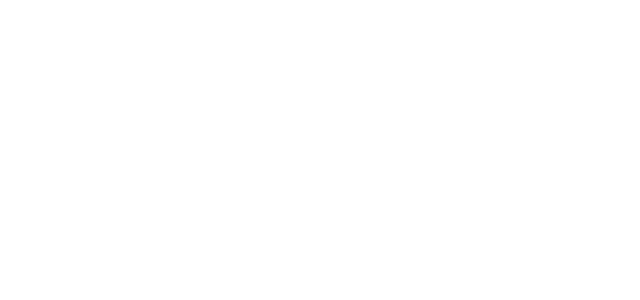
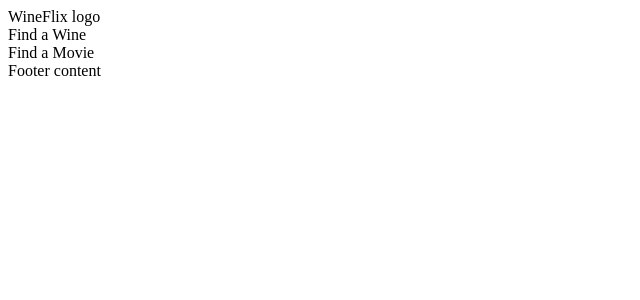
Before and after one commit to sravsk/Wineflix, a React app: page / in a window 1280 px wide. Shown: the top 300 px of the page, without its empty margins (0-640 px from the left). Built offline with nearby package versions, Linux system fonts and the light colour scheme; the HTML template or start-up script is replaced by a standard one.

Commit message:
fixed gitignore bug and added basic components

```diff
--- /dev/null
+++ b/client/src/components/Content.jsx
@@ -0,0 +1,12 @@
+import React from 'react';
+
+const Content = (props) => {
+  return (
+    <div>
+      <div className="wine-block">Find a Wine</div>
+      <div className="movie-block">Find a Movie</div>
+    </div>
+    )
+}
+
+export default Content;
--- /dev/null
+++ b/client/src/components/Footer.jsx
@@ -0,0 +1,9 @@
+import React from 'react';
+
+const Footer = (props) => {
+  return (
+    <div>Footer content</div>
+    )
+}
+
+export default Footer;
--- /dev/null
+++ b/client/src/components/Header.jsx
@@ -0,0 +1,11 @@
+import React from 'react';
+
+const Header = (props) => {
+  return (
+    <div>
+      WineFlix logo
+    </div>
+    )
+  }
+
+export default Header;
--- a/client/src/index.jsx
+++ b/client/src/index.jsx
@@ -1,5 +1,9 @@
 import React from 'react';
 import ReactDOM from 'react-dom';
+import $ from 'jquery';
+import Header from './components/Header.jsx';
+import Footer from './components/Footer.jsx';
+import Content from './components/Content.jsx';
 
 class App extends React.Component {
   constructor(props) {
@@ -9,6 +13,9 @@ class App extends React.Component {
   render() {
     return(
       <div>
+        <div className="header"><Header/></div>
+        <div className="content"><Content/></div>
+        <div className="footer"><Footer/></div>
       </div>
       )
   }
--- a/package.json
+++ b/package.json
@@ -6,7 +6,7 @@
   "scripts": {
     "test": "echo \"Error: no test specified\" && exit 1",
     "react-dev": "webpack -d --watch",
-    "server-dev": "nodemon server/index.js"
+    "start": "nodemon server/index.js"
   },
   "repository": {
     "type": "git",
@@ -30,6 +30,7 @@
     "body-parser": "^1.18.3",
     "dotenv": "^5.0.1",
     "express": "^4.16.3",
+    "jquery": "^3.3.1",
     "react": "^16.3.2",
     "react-dom": "^16.3.2",
     "request": "^2.81.0"
```
Also changed, not shown: 3 other files (tests, documents, lock files or other folders).
